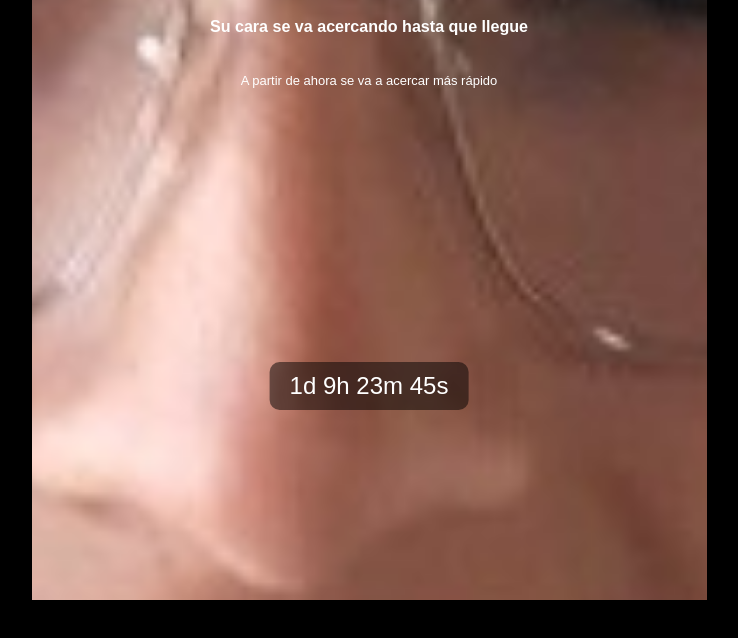
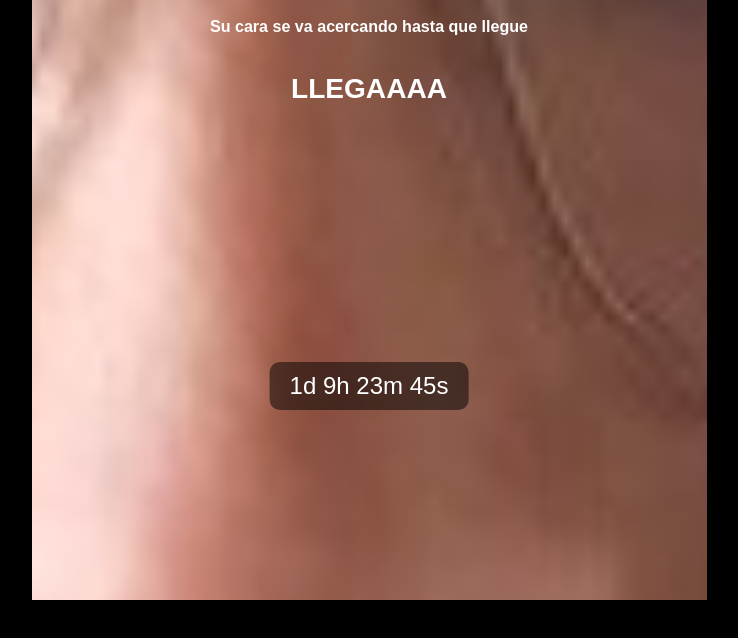
Before and after one commit to luisrb15/LlegadaLuci, a plain HTML site: page index.html in a window 1280 px wide. Shown: the part 138-776 px from the top of the page, without its empty margins (271-1009 px from the left). Drawn offline with Linux system fonts and the light colour scheme.

Commit message:
aumento de multiplicador

```diff
--- a/index.html
+++ b/index.html
@@ -11,7 +11,7 @@
     <div id="titulo">
         <h1>Llegada de Luci</h1>
         <h6>Su cara se va acercando hasta que llegue</h6>
-        <p id="mensaje">A partir de ahora se va a acercar más rápido</p>
+        <H3>LLEGAAAA</p>
     </div>
     <div id="countdown">
     </div>
--- a/static/js/script.js
+++ b/static/js/script.js
@@ -27,7 +27,7 @@ document.addEventListener('DOMContentLoaded', (event) => {
         const timePassed = now - startDate;
         const percentagePassed = (timePassed / totalDuration) * 100;
 
-        const scaleFactor = 1 + (percentagePassed / 100 * 6);
+        const scaleFactor = 1 + (percentagePassed / 100 * 10);
         document.getElementById('background-image').style.transform = `scale(${scaleFactor})`;
 
         // If the countdown is over, display a message
```
